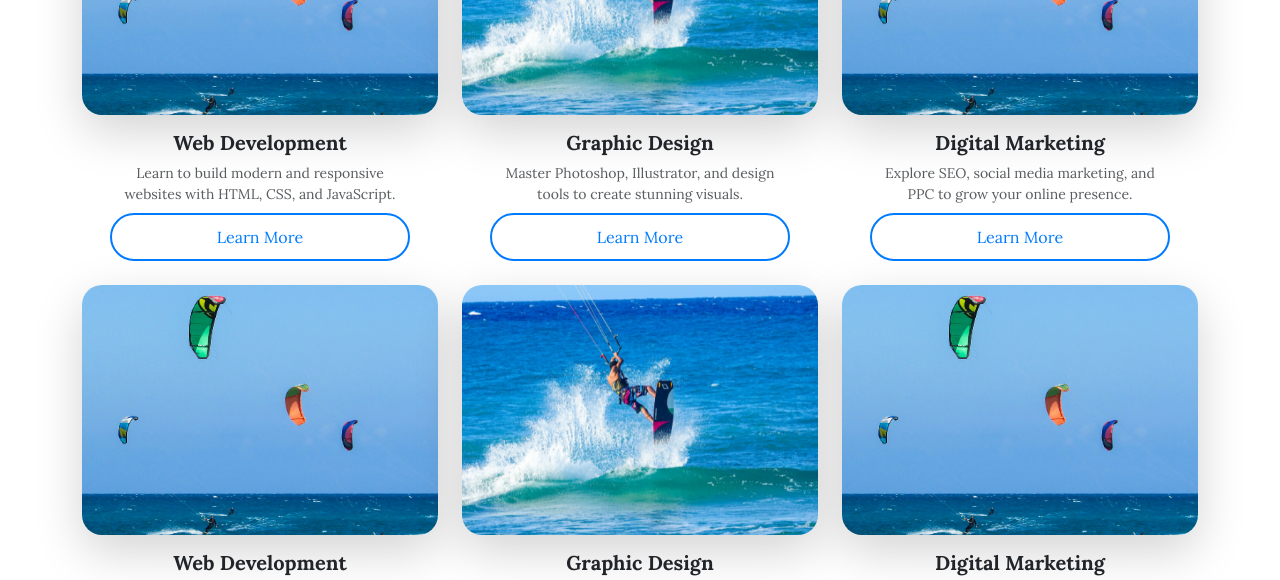
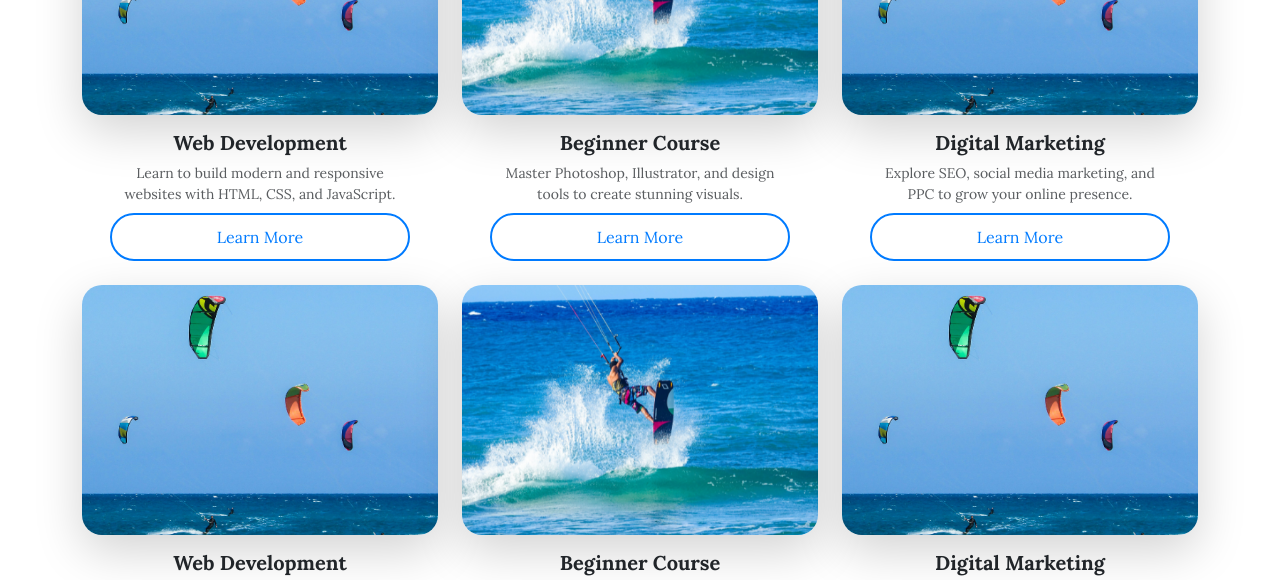
Before and after one commit to sanseva/kitesurfing, a plain HTML site: page index.html in a window 1280 px wide. Shown: the part 2380-2960 px from the top of the page. Drawn offline with nearby package versions, Linux system fonts and the light colour scheme.

Commit message:
Update index.html

```diff
--- a/index.html
+++ b/index.html
@@ -437,9 +437,9 @@
             <div class="col-md-4">
                 <div class="text-center">
                     <div class="course-card shadow-lg">
-                        <img src="assets/fff.png" class="rounded" alt="Graphic Design">
+                        <img src="assets/fff.png" class="rounded" alt="Beginner Course">
                     </div>
-                    <h5 class="fw-bold mt-3">Graphic Design</h5>
+                    <h5 class="fw-bold mt-3">Beginner Course</h5>
                     <p class="text-muted">Master Photoshop, Illustrator, and design tools to create stunning visuals.
                     </p>
                     <a href="#" class="custom-btn  mt-2">Learn More</a>
@@ -472,9 +472,9 @@
             <div class="col-md-4">
                 <div class="text-center">
                     <div class="course-card shadow-lg">
-                        <img src="assets/fff.png" class="rounded" alt="Graphic Design">
+                        <img src="assets/fff.png" class="rounded" alt="Beginner Course">
                     </div>
-                    <h5 class="fw-bold mt-3">Graphic Design</h5>
+                    <h5 class="fw-bold mt-3">Beginner Course</h5>
                     <p class="text-muted">Master Photoshop, Illustrator, and design tools to create stunning visuals.
                     </p>
                     <a href="#" class="custom-btn  mt-2">Learn More</a>
```
